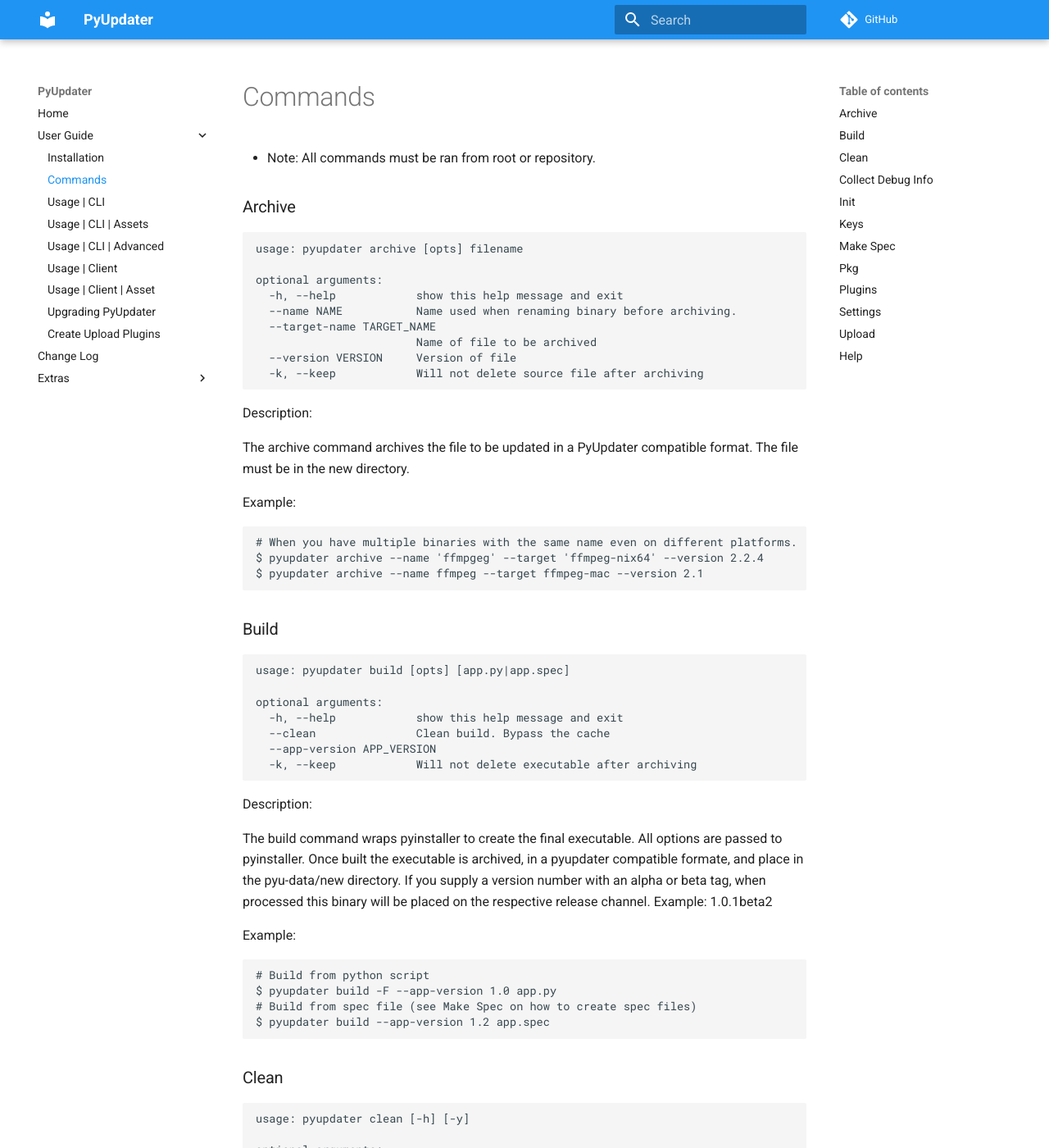
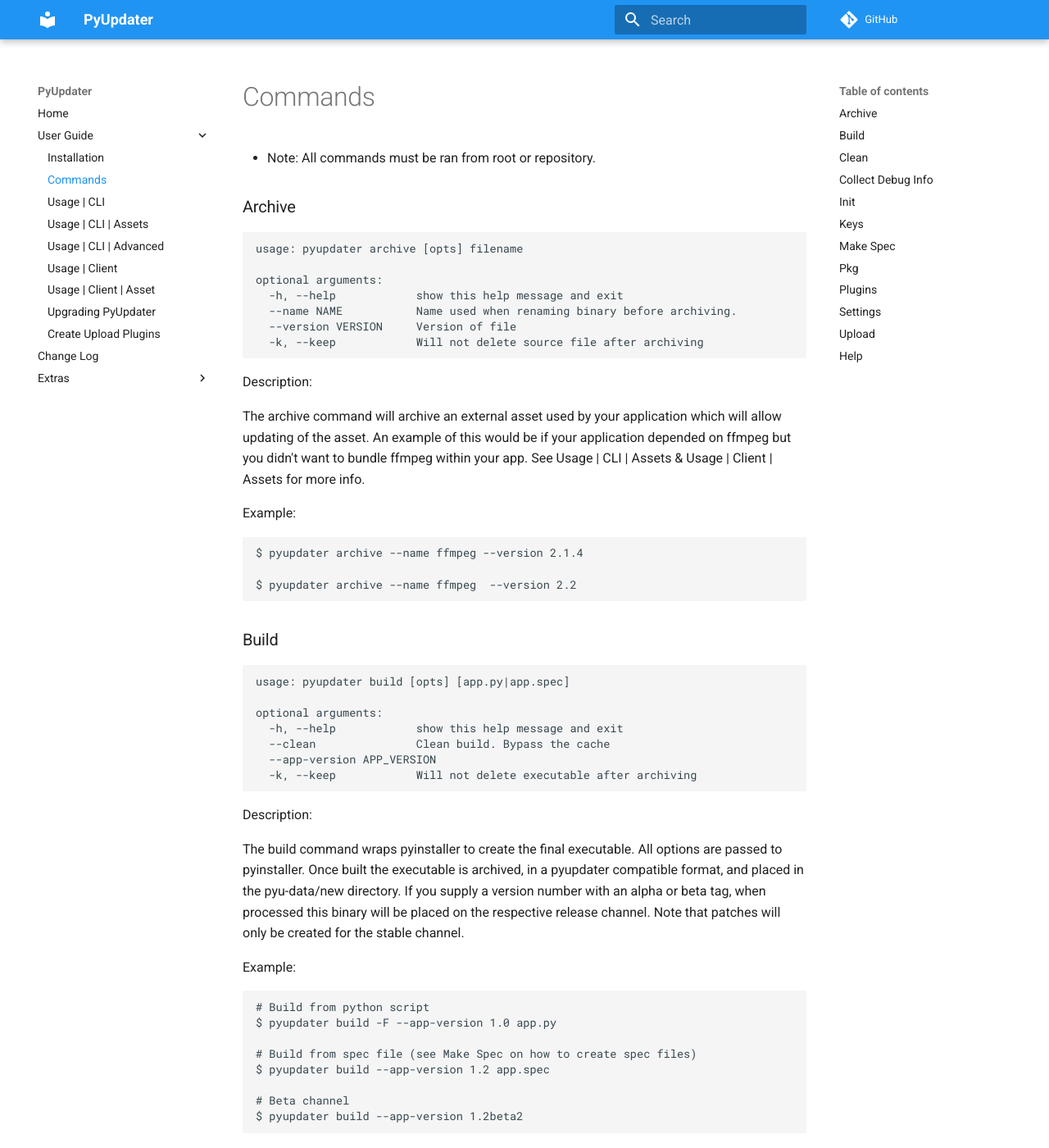
Before and after one commit to Digital-Sapphire/PyUpdater, an MkDocs documentation site: the page built from docs/commands.md, in a window 1280 px wide and 1400 px high. Shown: the whole window at 82% size. Built offline with MkDocs 1.6.1 and Material for MkDocs 9.7.7, drawn with Linux system fonts in a browser that asks for light colours; comment, search, counter and statistics services are not loaded; old or Windows-style settings are respelled for this version of MkDocs; some of the changed text lies outside the part shown.

Commit message:
Updated commands page

````diff
--- a/docs/commands.md
+++ b/docs/commands.md
@@ -9,21 +9,19 @@
 optional arguments:
   -h, --help            show this help message and exit
   --name NAME           Name used when renaming binary before archiving.
-  --target-name TARGET_NAME
-                        Name of file to be archived
   --version VERSION     Version of file
   -k, --keep            Will not delete source file after archiving
 ```
 
 Description:
 
-The archive command archives the file to be updated in a PyUpdater compatible format. The file must be in the new directory.
+The archive command will archive an external asset used by your application which will allow updating of the asset. An example of this would be if your application depended on ffmpeg but you didn't want to bundle ffmpeg within your app. See Usage | CLI | Assets & Usage | Client | Assets for more info.
 
 Example:
 ```
-# When you have multiple binaries with the same name even on different platforms.
-$ pyupdater archive --name 'ffmpgeg' --target 'ffmpeg-nix64' --version 2.2.4
-$ pyupdater archive --name ffmpeg --target ffmpeg-mac --version 2.1
+$ pyupdater archive --name ffmpeg --version 2.1.4
+
+$ pyupdater archive --name ffmpeg  --version 2.2
 ```
 
 
@@ -40,14 +38,18 @@
 
 Description:
 
-The build command wraps pyinstaller to create the final executable. All options are passed to pyinstaller. Once built the executable is archived, in a pyupdater compatible formate, and place in the pyu-data/new directory. If you supply a version number with an alpha or beta tag, when processed this binary will be placed on the respective release channel. Example: 1.0.1beta2
+The build command wraps pyinstaller to create the final executable. All options are passed to pyinstaller. Once built the executable is archived, in a pyupdater compatible format, and placed in the pyu-data/new directory. If you supply a version number with an alpha or beta tag, when processed this binary will be placed on the respective release channel. Note that patches will only be created for the stable channel.
 
 Example:
 ```
 # Build from python script
 $ pyupdater build -F --app-version 1.0 app.py
+
 # Build from spec file (see Make Spec on how to create spec files)
 $ pyupdater build --app-version 1.2 app.spec
+
+# Beta channel
+$ pyupdater build --app-version 1.2beta2
 ```
 
 
@@ -162,7 +164,7 @@
 
 Description:
 
-The package command is used to process packages, creates patches if possible and process them & update package meta-data. During processing we collect hashes, file size, version & platform info. Once done archives and patches if any are placed in the deploy directory. The sign command, signs the package meta-data, archives the meta-data & places the meta-data archive in the deploy directory.
+The process flag is used to process packages, creates patches if possible and process them & update package meta-data. During processing we collect hashes, file size, version & platform info. Once done archives and patches, if any, are placed in the deploy directory. The sign flag signs the package meta-data, archives the meta-data & places those assets in the deploy directory.
 
 Example:
 ```
@@ -211,7 +213,7 @@
   --patches             Changed patch support
   --plugin PLUGIN       Change the named plugin's settings
   --show-plugin SHOW_PLUGIN
-                        Show the name plugin's settings
+                        Show the named plugin's settings
   --max-download-retries
                         Set the max number of times to try a download.
 ```
@@ -222,7 +224,9 @@
 Example:
 ```
 $ pyupdater settings --urls
+
 $ pyupdater settings --plugin s3
+
 $ pyupdater settings --company
 ```
 
````
Also changed, not shown: other parts of docs/commands.md (+4 -4 lines).
